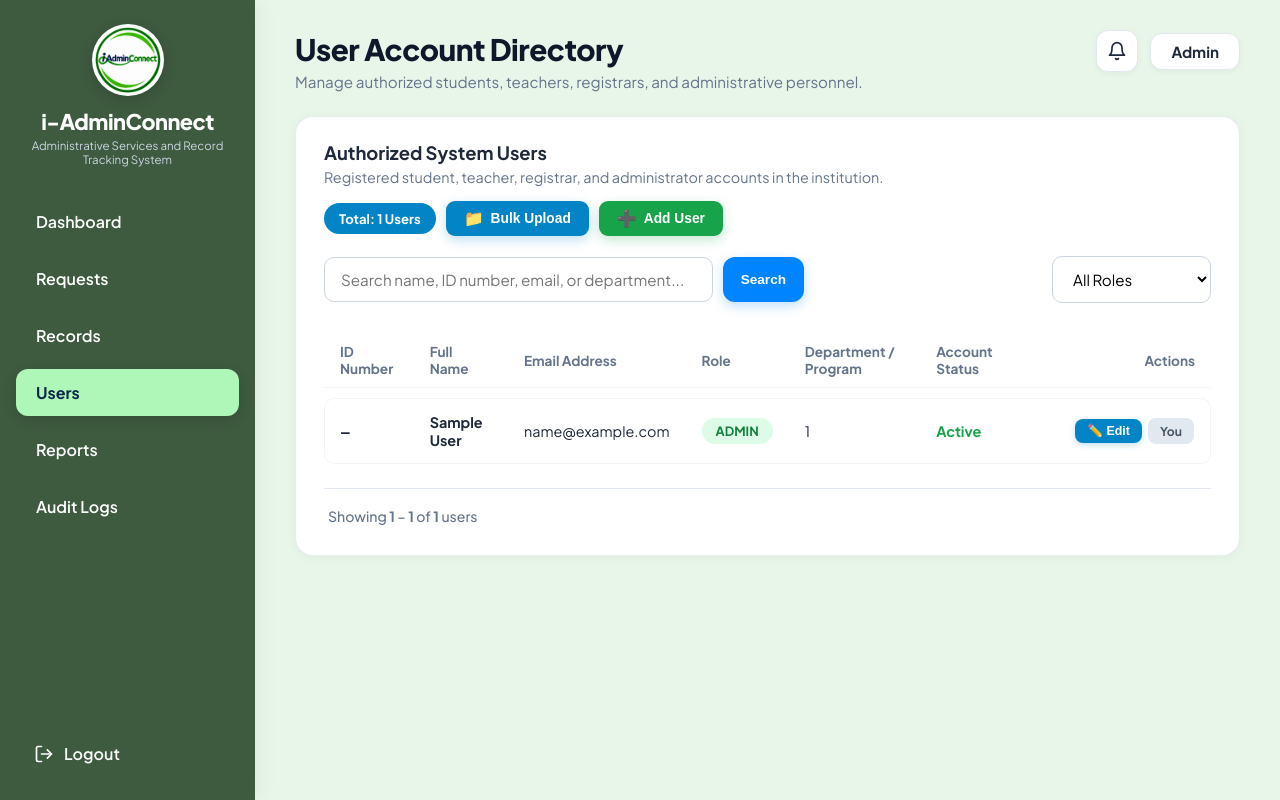
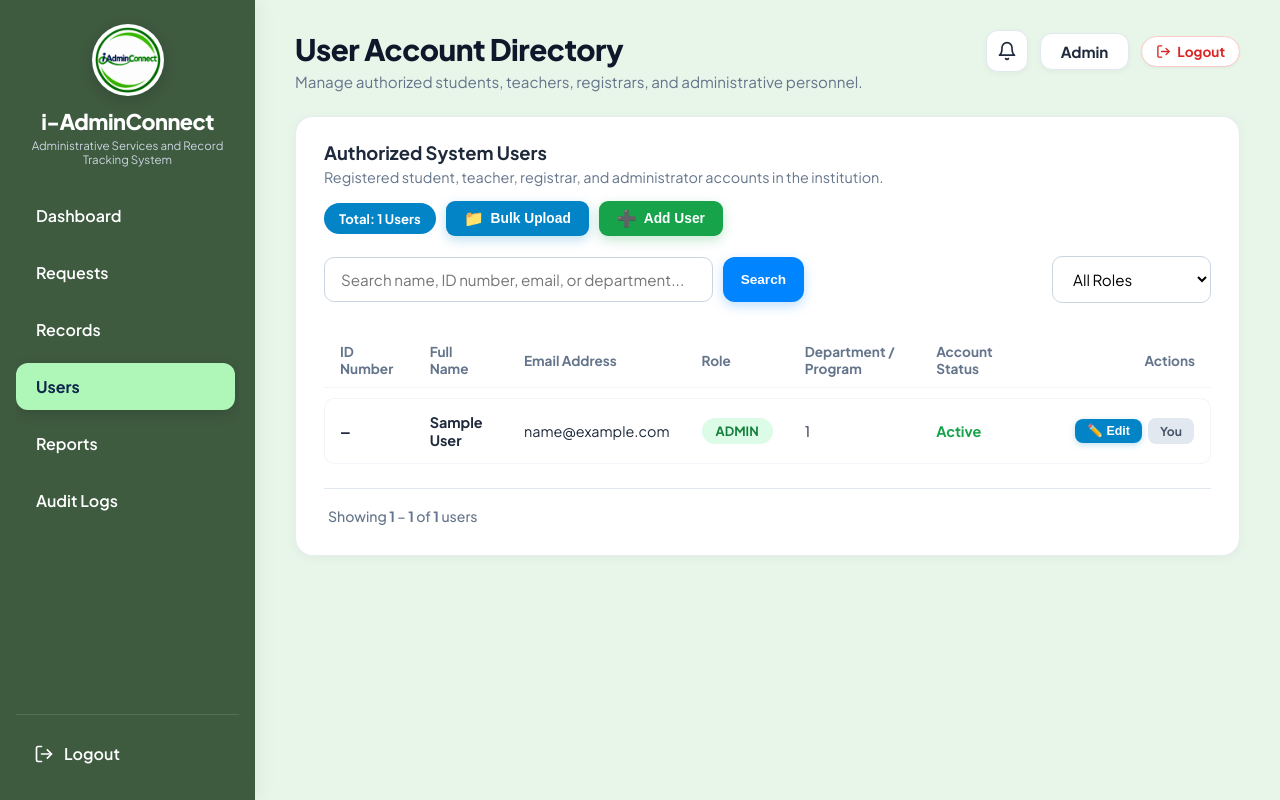
Before and after one commit to enricocapistrano03-hub/i-adminconnect, a PHP site: page /i-adminconnect/users.php in a window 1280 px wide. Run offline with PHP 8.4, Linux system fonts and the light colour scheme; the visitor is signed in with stand-in values (Sample User, id 1); data comes from the database, SQL or seed files in the repository.

Commit message:
Make sidebar sticky with header logout button and add record protection on user delete

```diff
--- a/css/style.css
+++ b/css/style.css
@@ -65,6 +65,10 @@ body {
   flex-shrink: 0;
   box-shadow: 4px 0 20px rgba(0, 0, 0, 0.05);
   z-index: 20;
+  position: sticky;
+  top: 0;
+  height: 100vh;
+  box-sizing: border-box;
 }
 
 .sidebar-logo-container {
@@ -72,7 +76,8 @@ body {
   flex-direction: column;
   align-items: center;
   text-align: center;
-  margin-bottom: 30px;
+  margin-bottom: 24px;
+  flex-shrink: 0;
 }
 
 .sidebar-logo-circle {
@@ -107,6 +112,23 @@ body {
   flex-direction: column;
   gap: 10px;
   flex-grow: 1;
+  overflow-y: auto;
+  min-height: 0;
+  padding-right: 4px;
+}
+
+.sidebar-nav::-webkit-scrollbar {
+  width: 5px;
+}
+.sidebar-nav::-webkit-scrollbar-track {
+  background: transparent;
+}
+.sidebar-nav::-webkit-scrollbar-thumb {
+  background: rgba(255, 255, 255, 0.2);
+  border-radius: 4px;
+}
+.sidebar-nav::-webkit-scrollbar-thumb:hover {
+  background: rgba(255, 255, 255, 0.35);
 }
 
 .nav-item {
@@ -138,7 +160,9 @@ body {
 
 .sidebar-footer {
   margin-top: auto;
-  padding-top: 20px;
+  padding-top: 16px;
+  flex-shrink: 0;
+  border-top: 1px solid rgba(255, 255, 255, 0.12);
 }
 
 .logout-btn {
@@ -195,6 +219,39 @@ body {
   display: flex;
   align-items: center;
   gap: 12px;
+}
+
+.header-logout-btn {
+  display: inline-flex;
+  align-items: center;
+  gap: 6px;
+  padding: 6px 14px;
+  background: #ffffff;
+  color: #dc2626;
+  border: 1.5px solid #fecaca;
+  border-radius: 20px;
+  font-size: 0.85rem;
+  font-weight: 700;
+  text-decoration: none;
+  cursor: pointer;
+  transition: all 0.2s ease;
+  box-shadow: 0 1px 3px rgba(0, 0, 0, 0.05);
+}
+
+.header-logout-btn:hover {
+  background: #fef2f2;
+  border-color: #f87171;
+  color: #b91c1c;
+  transform: translateY(-1px);
+  box-shadow: 0 2px 6px rgba(220, 38, 38, 0.15);
+}
+
+.header-logout-btn svg {
+  transition: transform 0.2s ease;
+}
+
+.header-logout-btn:hover svg {
+  transform: translateX(2px);
 }
 
 .badge-live {
--- a/includes/header.php
+++ b/includes/header.php
@@ -78,6 +78,15 @@ $unread_count = (int)$stmt->fetchColumn();
         <div class="badge-role">
           <?= ucfirst($user_role) ?>
         </div>
+
+        <a href="logout.php" class="header-logout-btn" title="Sign out of i-AdminConnect">
+          <svg width="15" height="15" viewBox="0 0 24 24" fill="none" stroke="currentColor" stroke-width="2.2" stroke-linecap="round" stroke-linejoin="round">
+            <path d="M9 21H5a2 2 0 0 1-2-2V5a2 2 0 0 1 2-2h4"></path>
+            <polyline points="16 17 21 12 16 7"></polyline>
+            <line x1="21" y1="12" x2="9" y2="12"></line>
+          </svg>
+          <span>Logout</span>
+        </a>
       </div>
     </header>
 
--- a/update.php
+++ b/update.php
@@ -32,6 +32,7 @@ $files = [
     'includes/header.php',
     'includes/footer.php',
     'includes/registrar_overview_view.php',
+    'header.php',
     'login.php',
     'logout.php',
     'index.php',
```
Also changed, not shown: header.php (+9 -0 lines), style.css (+59 -2 lines), users.php (+20 -44 lines).
